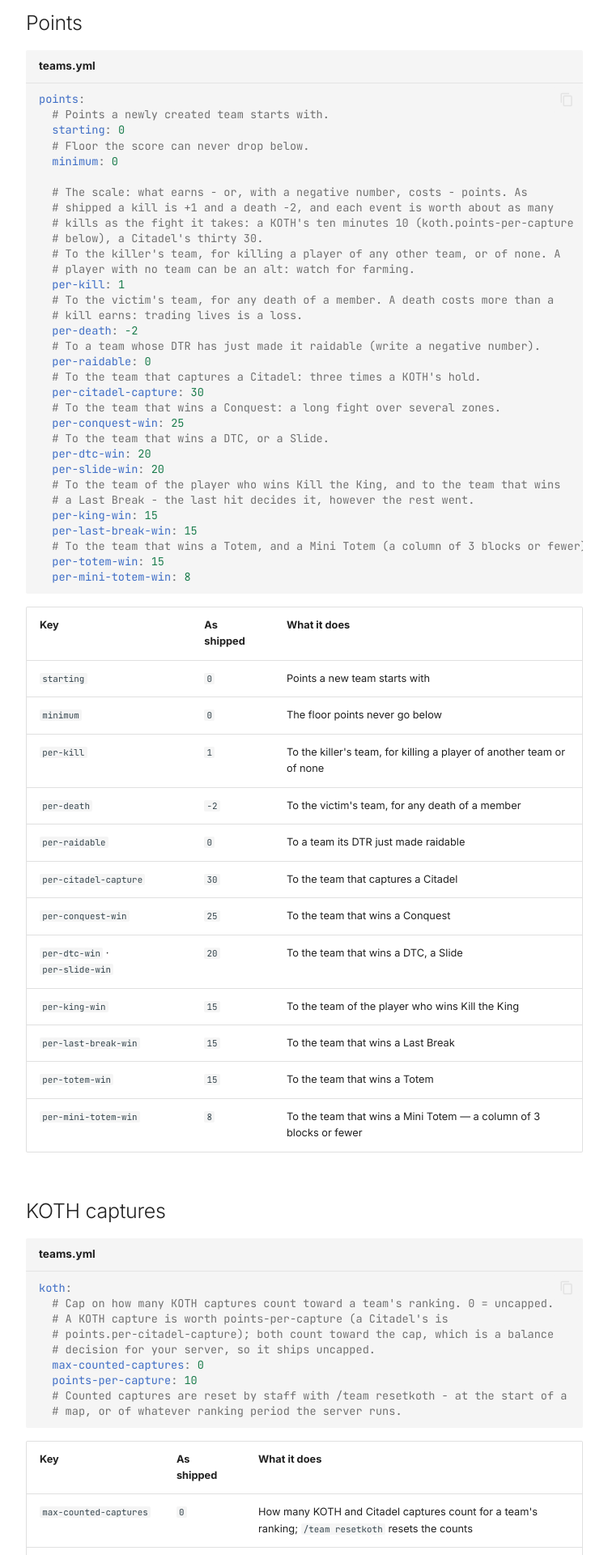
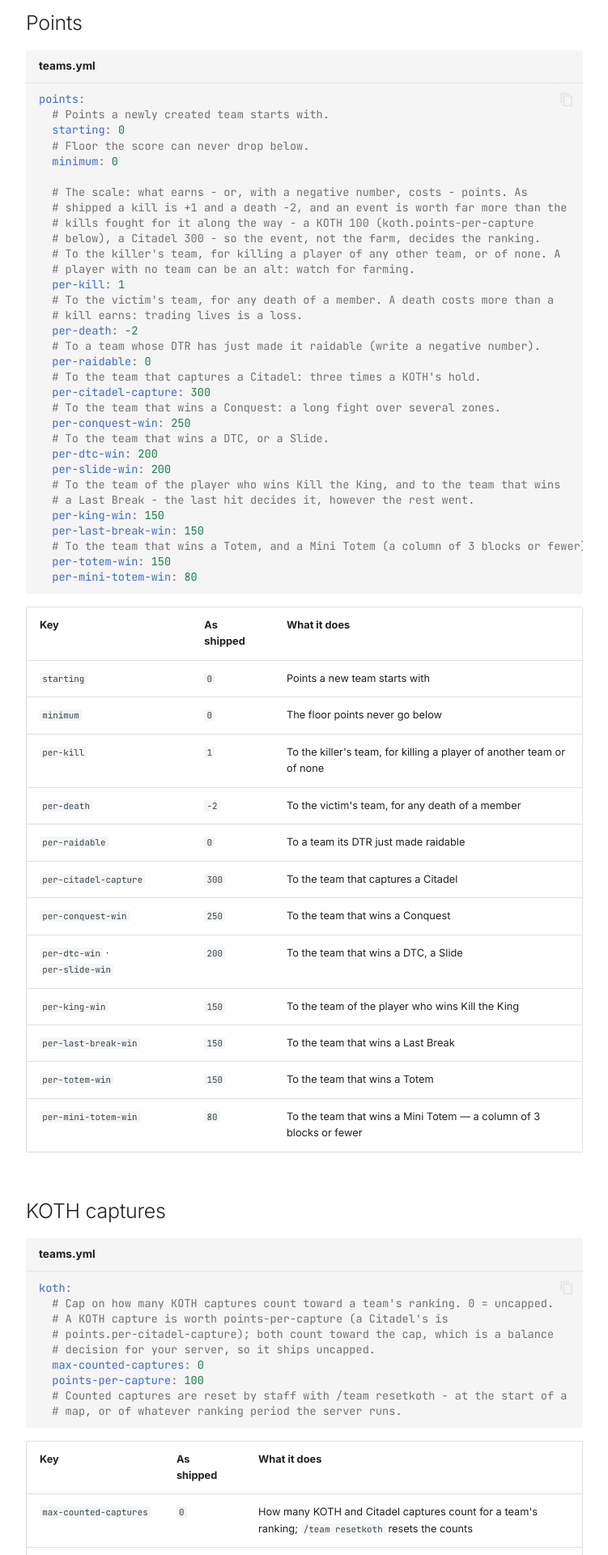
Before and after one commit to Lawkeys-dev/hcf-core, an MkDocs documentation site: the page built from docs/reference/configuration/teams.md, in a window 1280 px wide. Shown: the part 4370-6290 px from the top of the page at 81% size, without its empty margins (264-1015 px from the left). Built offline with MkDocs 1.6.1 and Material for MkDocs 9.7.7, drawn with Linux system fonts in a browser that asks for light colours; comment, search, counter and statistics services are not loaded.

Commit message:
Teams: events worth ten times more
A kill stays +1 and a death -2, but every event is now worth ten times as
much - a KOTH 100, a Citadel 300, a Conquest 250, a DTC and a Slide 200,
the King, a Last Break and a Totem 150, a Mini Totem 80 - so winning the
event outweighs the kills fought for it along the way.

```diff
--- a/docs/gameplay/teams.md
+++ b/docs/gameplay/teams.md
@@ -69,21 +69,21 @@ Money moves between the player's balance and the team bank. Turning the economy
 
 `/team list [limit]` (alias `top`) ranks teams by points. Points are a score separate from the balance, starting at `points.starting` and never below `points.minimum`.
 
-Where points come from is entirely configurable. The shipped scale: **a kill +1, a death −2**, and each event worth about as many kills as the fight it takes.
+Where points come from is entirely configurable. The shipped scale: **a kill +1, a death −2**, and an event worth far more than the kills fought for it along the way — so the event, not the farm, decides the ranking.
 
 | Setting (`teams.yml`) | As shipped | Given to | When |
 |---|---|---|---|
 | `points.per-kill` | `1` | the killer's team | killing a player of another team, or of none |
 | `points.per-death` | `-2` | the victim's team | any death of a member |
 | `points.per-raidable` | `0` | the team | its DTR has just made it raidable (a negative number) |
-| `koth.points-per-capture` | `10` | the capturing team | capturing a KOTH |
-| `points.per-citadel-capture` | `30` | the capturing team | capturing a Citadel |
-| `points.per-conquest-win` | `25` | the winning team | winning a Conquest |
-| `points.per-dtc-win` · `per-slide-win` | `20` | the winning team | winning a DTC, a Slide |
-| `points.per-king-win` | `15` | the winner's team | winning Kill the King |
-| `points.per-last-break-win` | `15` | the winning team | winning a Last Break |
-| `points.per-totem-win` | `15` | the winning team | winning a Totem |
-| `points.per-mini-totem-win` | `8` | the winning team | winning a Mini Totem (a column of 3 blocks or fewer) |
+| `koth.points-per-capture` | `100` | the capturing team | capturing a KOTH |
+| `points.per-citadel-capture` | `300` | the capturing team | capturing a Citadel |
+| `points.per-conquest-win` | `250` | the winning team | winning a Conquest |
+| `points.per-dtc-win` · `per-slide-win` | `200` | the winning team | winning a DTC, a Slide |
+| `points.per-king-win` | `150` | the winner's team | winning Kill the King |
+| `points.per-last-break-win` | `150` | the winning team | winning a Last Break |
+| `points.per-totem-win` | `150` | the winning team | winning a Totem |
+| `points.per-mini-totem-win` | `80` | the winning team | winning a Mini Totem (a column of 3 blocks or fewer) |
 
 Killing a teammate, or yourself, earns nothing.
 
--- a/docs/reference/configuration/teams.md
+++ b/docs/reference/configuration/teams.md
@@ -98,13 +98,13 @@ The minimum role for each action: `leader`, `co-leader` or `member`. An unknown
 | `per-kill` | `1` | To the killer's team, for killing a player of another team or of none |
 | `per-death` | `-2` | To the victim's team, for any death of a member |
 | `per-raidable` | `0` | To a team its DTR just made raidable |
-| `per-citadel-capture` | `30` | To the team that captures a Citadel |
-| `per-conquest-win` | `25` | To the team that wins a Conquest |
-| `per-dtc-win` · `per-slide-win` | `20` | To the team that wins a DTC, a Slide |
-| `per-king-win` | `15` | To the team of the player who wins Kill the King |
-| `per-last-break-win` | `15` | To the team that wins a Last Break |
-| `per-totem-win` | `15` | To the team that wins a Totem |
-| `per-mini-totem-win` | `8` | To the team that wins a Mini Totem — a column of 3 blocks or fewer |
+| `per-citadel-capture` | `300` | To the team that captures a Citadel |
+| `per-conquest-win` | `250` | To the team that wins a Conquest |
+| `per-dtc-win` · `per-slide-win` | `200` | To the team that wins a DTC, a Slide |
+| `per-king-win` | `150` | To the team of the player who wins Kill the King |
+| `per-last-break-win` | `150` | To the team that wins a Last Break |
+| `per-totem-win` | `150` | To the team that wins a Totem |
+| `per-mini-totem-win` | `80` | To the team that wins a Mini Totem — a column of 3 blocks or fewer |
 
 ## KOTH captures
 
@@ -115,7 +115,7 @@ The minimum role for each action: `leader`, `co-leader` or `member`. An unknown
 | Key | As shipped | What it does |
 |---|---|---|
 | `max-counted-captures` | `0` | How many KOTH and Citadel captures count for a team's ranking; `/team resetkoth` resets the counts |
-| `points-per-capture` | `10` | Points a KOTH capture is worth; a Citadel's is `points.per-citadel-capture` |
+| `points-per-capture` | `100` | Points a KOTH capture is worth; a Citadel's is `points.per-citadel-capture` |
 
 ## The whole shipped file
 
--- a/src/main/resources/teams.yml
+++ b/src/main/resources/teams.yml
@@ -122,9 +122,9 @@ points:
   minimum: 0
 
   # The scale: what earns - or, with a negative number, costs - points. As
-  # shipped a kill is +1 and a death -2, and each event is worth about as many
-  # kills as the fight it takes: a KOTH's ten minutes 10 (koth.points-per-capture
-  # below), a Citadel's thirty 30.
+  # shipped a kill is +1 and a death -2, and an event is worth far more than the
+  # kills fought for it along the way - a KOTH 100 (koth.points-per-capture
+  # below), a Citadel 300 - so the event, not the farm, decides the ranking.
   # To the killer's team, for killing a player of any other team, or of none. A
   # player with no team can be an alt: watch for farming.
   per-kill: 1
@@ -134,19 +134,19 @@ points:
   # To a team whose DTR has just made it raidable (write a negative number).
   per-raidable: 0
   # To the team that captures a Citadel: three times a KOTH's hold.
-  per-citadel-capture: 30
+  per-citadel-capture: 300
   # To the team that wins a Conquest: a long fight over several zones.
-  per-conquest-win: 25
+  per-conquest-win: 250
   # To the team that wins a DTC, or a Slide.
-  per-dtc-win: 20
-  per-slide-win: 20
+  per-dtc-win: 200
+  per-slide-win: 200
   # To the team of the player who wins Kill the King, and to the team that wins
   # a Last Break - the last hit decides it, however the rest went.
-  per-king-win: 15
-  per-last-break-win: 15
+  per-king-win: 150
+  per-last-break-win: 150
   # To the team that wins a Totem, and a Mini Totem (a column of 3 blocks or fewer).
-  per-totem-win: 15
-  per-mini-totem-win: 8
+  per-totem-win: 150
+  per-mini-totem-win: 80
 # --8<-- [end:points]
 
 # --8<-- [start:koth]
@@ -156,7 +156,7 @@ koth:
   # points.per-citadel-capture); both count toward the cap, which is a balance
   # decision for your server, so it ships uncapped.
   max-counted-captures: 0
-  points-per-capture: 10
+  points-per-capture: 100
   # Counted captures are reset by staff with /team resetkoth - at the start of a
   # map, or of whatever ranking period the server runs.
 # --8<-- [end:koth]
```
Also changed, not shown: CHANGELOG.md (+1 -1 lines), FEATURES.md (+1 -1 lines), 2 other files.
